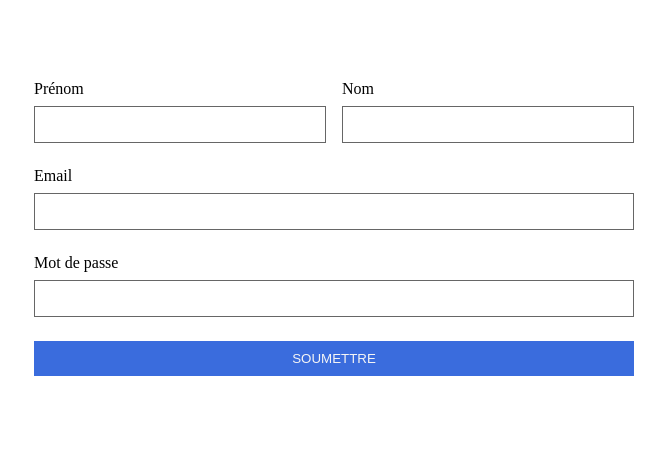
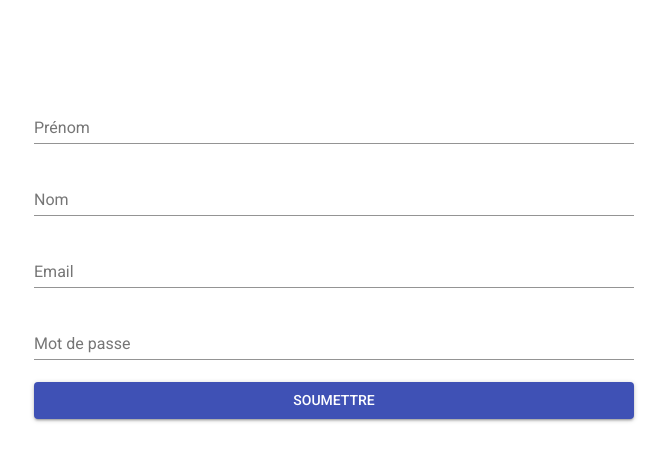
Before and after one commit to WildCodeSchool/toulouse-0918-js-odyssey-homer, a React (Create React App) app in the folder front/: page / in a window 1280 px wide. Shown: the top 460 px of the page, without its empty margins (306-973 px from the left). Built offline with nearby package versions, Linux system fonts and the light colour scheme.

Commit message:
formulaire avec MUI

```diff
--- a/front/package.json
+++ b/front/package.json
@@ -3,6 +3,7 @@
   "version": "0.1.0",
   "private": true,
   "dependencies": {
+    "@material-ui/core": "^3.6.1",
     "node-sass": "^4.10.0",
     "react": "^16.5.2",
     "react-dom": "^16.5.2",
--- a/front/src/components/SignUp.js
+++ b/front/src/components/SignUp.js
@@ -1,4 +1,6 @@
 import React, { Component } from 'react';
+import { Button, TextField } from '@material-ui/core';
+
 import '../styles/form.scss';
 
 class SignUp extends Component {
@@ -45,41 +47,47 @@ class SignUp extends Component {
 
     return (
       <div id='signup'>
-                <form action="" id='singup' className='flex-column' onSubmit={this.submitForm}>
+        <form action="" id='singup' onSubmit={this.submitForm}>
           {
             this.state.flash &&
             <p style={{textAlign: 'center', marginBottom: '2em'}}><b>{this.state.flash}</b></p>
           }
 
-                  <div className="form-group flex-row space-between">
+            <TextField
+              id="firstname"
+              label="Prénom"
+              className="f-50"
+              margin="normal"
+              type="text"
+              onChange={this.handleChange}
+            />
 
-                    <div className="input-group f-50">
-                      <label htmlFor="name">Prénom</label>
-                      <input type="text" name='name' id='name'  onChange={this.handleChange} />
-                    </div>
+            <TextField
+              id="lastname"
+              label="Nom"
+              className="f-50"
+              margin="normal"
+              type="text"
+              onChange={this.handleChange}
+            />
 
-                    <div className="input-group f-50">
-                      <label htmlFor="lastname">Nom</label>
-                      <input type="text" name='lastname' id='lastname'  onChange={this.handleChange} />
-                    </div>
+            <TextField
+              id="email"
+              label="Email"
+              margin="normal"
+              type="email"
+              onChange={this.handleChange}
+            />
 
-                  </div>
+            <TextField
+              id="password"
+              label="Mot de passe"
+              margin="normal"
+              type="password"
+              onChange={this.handleChange}
+            />
 
-                  <div className="form-group">
-                    <label htmlFor="email">Email</label>
-                    <input type="email" name="email" id='email' onChange={this.handleChange} />
-                  </div>
-
-                  <div className="form-group flex-row space-between">
-
-                    <div className="input-group f-50">
-                      <label htmlFor="password">Mot de passe</label>
-                      <input type="password" name='password' id='password'  onChange={this.handleChange} />
-                    </div>
-
-                  </div>
-
-                  <input type="submit" value='Soumettre' className='btn btn-blue'/>
+          <Button variant='contained' type='submit' color='primary'>Soumettre</Button>
 
         </form>
 
--- a/front/src/styles/form.scss
+++ b/front/src/styles/form.scss
@@ -1,40 +1,9 @@
+@import url("https://fonts.googleapis.com/css?family=Roboto:300,400,500");
+
 *{
   padding: 0;
   margin: 0;
   box-sizing: border-box;
-}
-
-.flex-column{
-  display: flex;
-  flex-direction: column;
-}
-
-.flex-row{
-  display: flex;
-  flex-direction: row;
-}
-
-.space-between{
-  justify-content: space-between;
-}
-
-.f-50{
-  flex-grow: 1;
-}
-
-.btn{
-  display: block;
-  width: 100%;
-  padding: .75em 1em;
-  border: none;
-  cursor: pointer;
-
-  &.btn-blue{
-    background: rgb(58, 108, 221);
-    color: #f5f5f5;
-    text-transform: uppercase;
-  }
-
 }
 
 form#singup{
@@ -42,30 +11,10 @@ form#singup{
   max-width: 80%;
   margin: auto;
   padding: 5em 0;
+  display: flex;
+  flex-direction: column;
 
-  .form-group{
-    margin-bottom: 1.5em;
-
-    label{
-      display: block;
-      width: 100%;
-      margin-bottom: .5em;
-    }
-
-    input{
-      display: block;
-      width: 100%;
-      padding: .75em 1em;
-      border: 1px solid #666;
-    }
-
+  button{
+    margin-top: 1em;
   }
-
-  .input-group{
-
-    &+.input-group{
-      margin-left: 1em;
-    }
-  }
-
 }
```
Also changed, not shown: 1 other file (tests, documents, lock files or other folders). Lines whose indentation alone changed are shown as unchanged.
